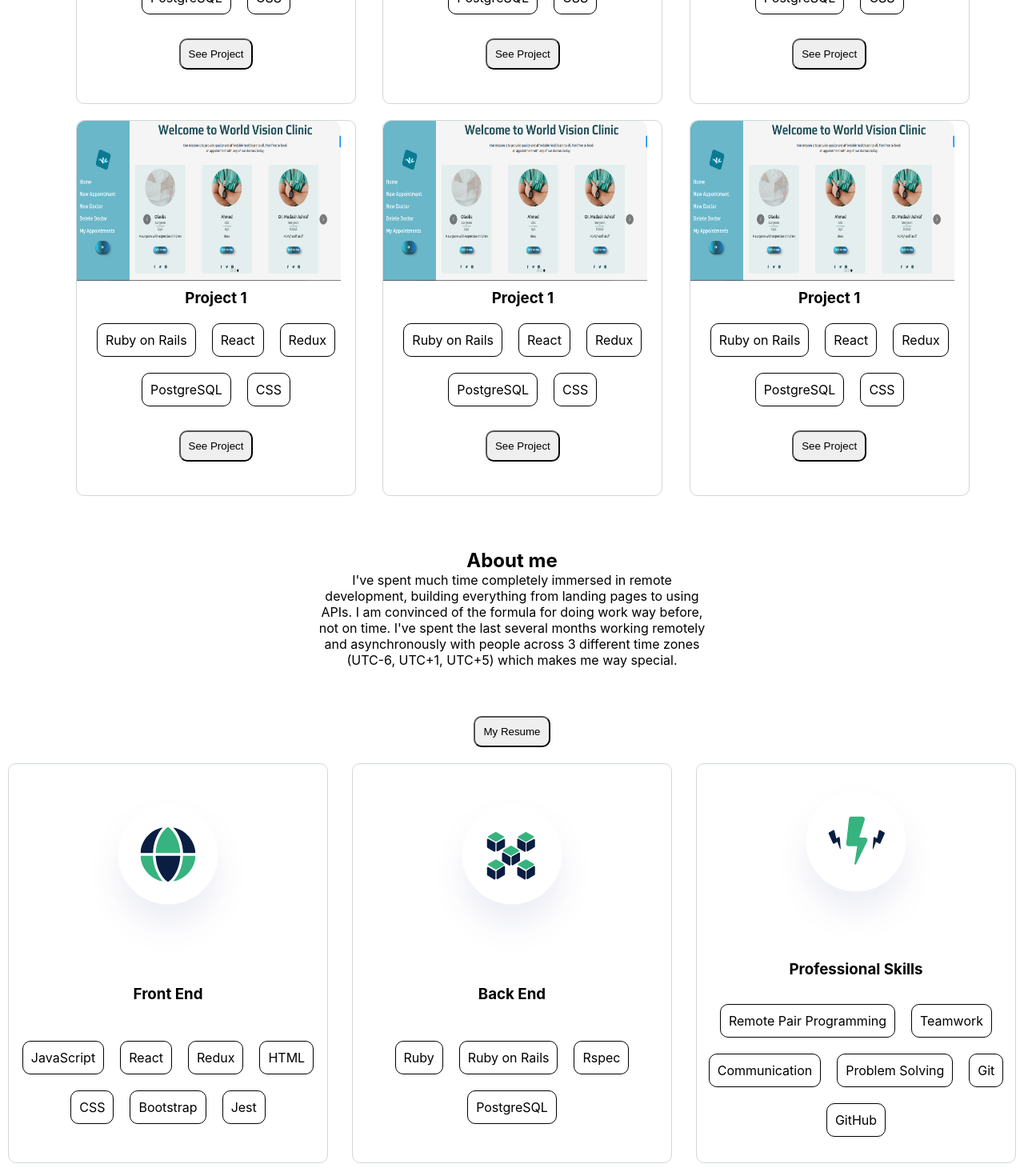
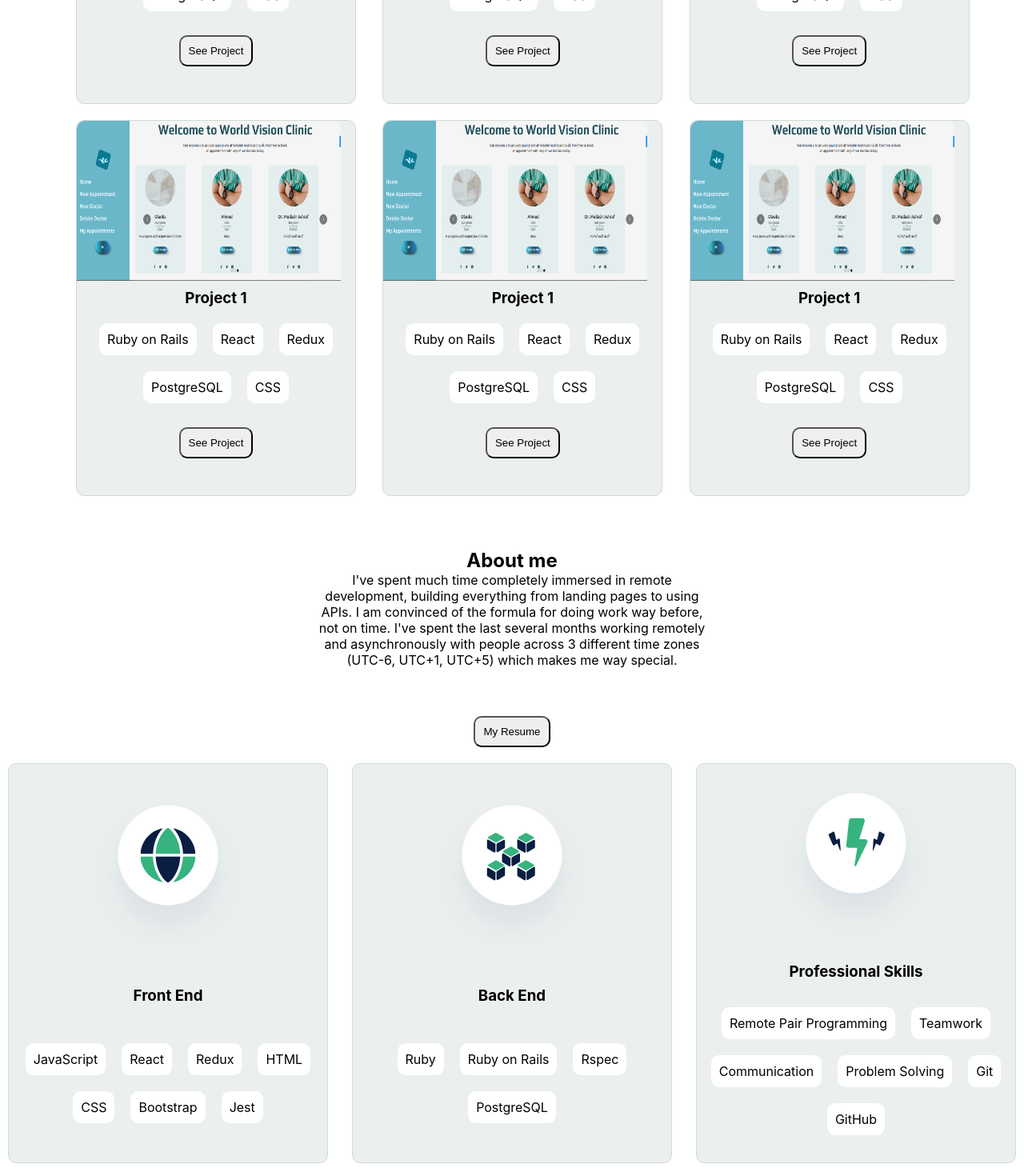
Before and after one commit to SaboorSohaib/sohaib-react-portfolio, a React (Create React App) app: page / in a window 1280 px wide. Shown: the part 1270-2740 px from the top of the page at 80% size. Built offline with nearby package versions, Linux system fonts and the light colour scheme.

Commit message:
ADD BACKGROUND COLOR FOR CARDS AND SPAN

```diff
--- a/src/components/style.css
+++ b/src/components/style.css
@@ -78,6 +78,7 @@
     display: flex;
     flex-direction: column;
     gap: 10px;
+    background-color: rgb(235, 240, 238);
 }
 
 .project-img{
@@ -89,10 +90,11 @@
 
 .stack span {
     display: inline-block;
-    border: 1px solid #000;
+    border: none;
     padding: 10px;
     margin: 10px;
     border-radius: 10px;
+    background-color: rgb(255, 255, 255);
 }
 
 .project-btn {
@@ -145,6 +147,7 @@
     flex-direction: column;
     align-items: center;
     justify-content: space-evenly;
+    background-color: rgb(235, 240, 238);
 }
 
 .img {
@@ -154,8 +157,9 @@
 
 .skills span {
     display: inline-block;
-    border: 1px solid #000;
+    border: none;
     padding: 10px;
     margin: 10px;
     border-radius: 10px;
+    background-color: rgb(255, 255, 255);
 }
```
